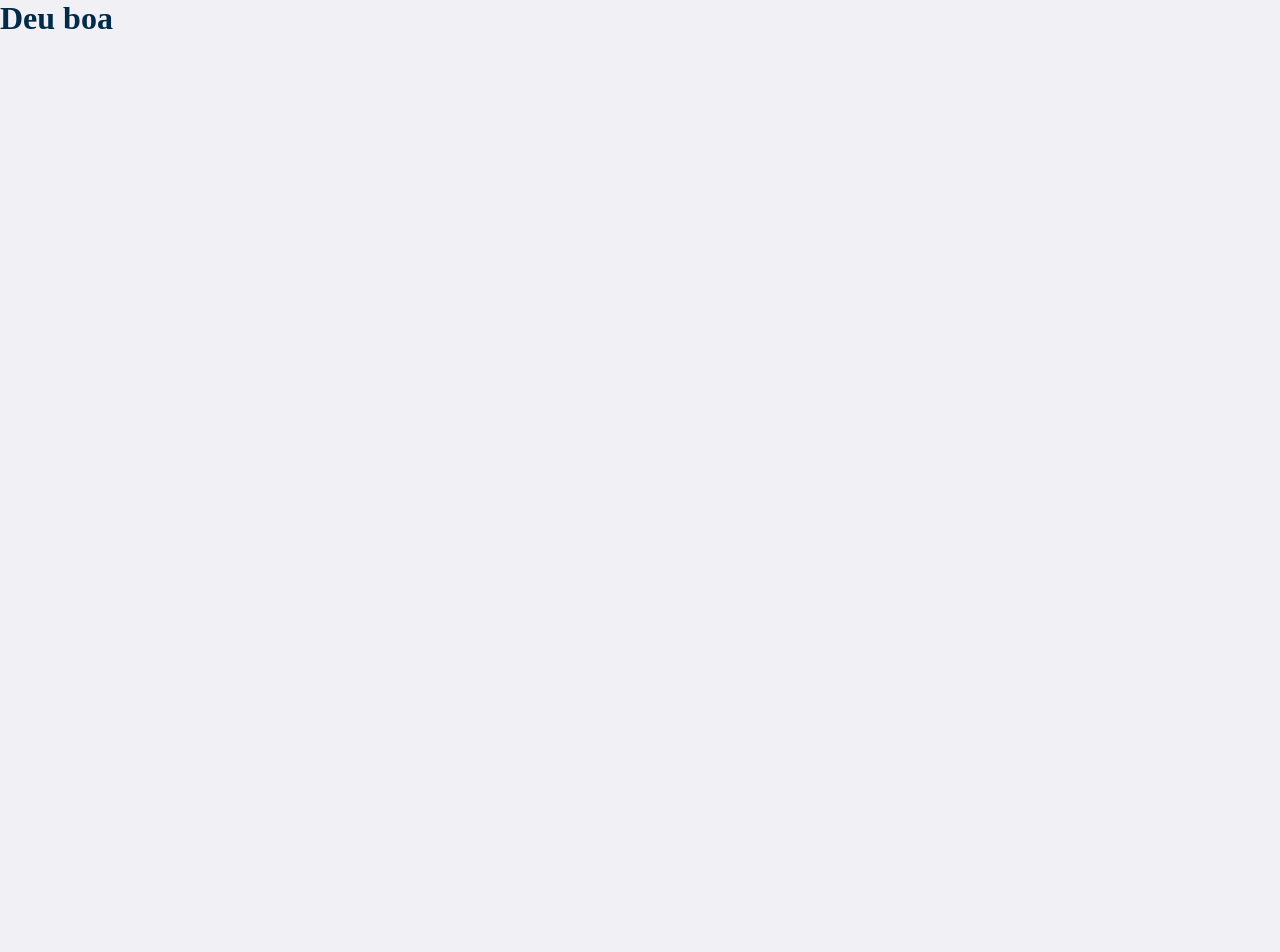
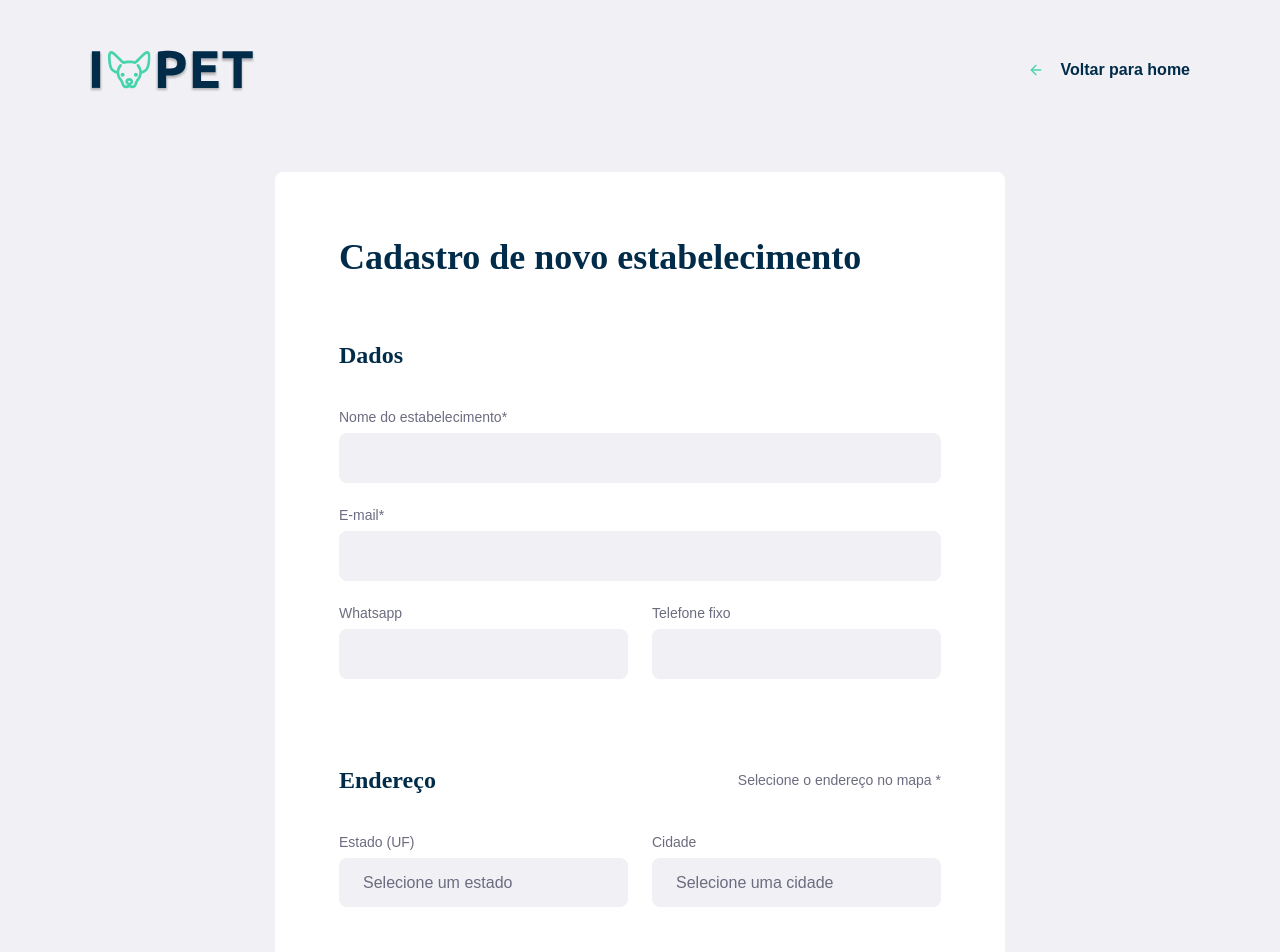
Before and after one commit to danielalves96/I-Pet, a React (Create React App) app in the folder web/: page /create-point in a window 1280 px wide. Shown: the top 952 px of the page. Before the commit the page ends 800 px from the top, so only its background shows below. Built offline with nearby package versions, Linux system fonts and the light colour scheme.

Commit message:
IPET-0008 Criação da tela de criação de estabelecimentos

```diff
--- a/web/package.json
+++ b/web/package.json
@@ -11,9 +11,11 @@
     "@types/react": "^16.9.55",
     "@types/react-dom": "^16.9.8",
     "@types/react-router-dom": "^5.1.6",
+    "leaflet": "^1.7.1",
     "react": "^17.0.1",
     "react-dom": "^17.0.1",
     "react-icons": "^3.11.0",
+    "react-leaflet": "^3.0.0",
     "react-router-dom": "^5.2.0",
     "react-scripts": "4.0.0",
     "typescript": "^4.0.3",
--- a/web/src/pages/CreatePoint/index.tsx
+++ b/web/src/pages/CreatePoint/index.tsx
@@ -1,7 +1,128 @@
-import React from 'react';
+import React from "react";
+import { Link } from "react-router-dom";
+import { FiArrowLeft } from "react-icons/fi";
+
+import "./styles.css";
+
+import logo from "../../assets/logo.svg";
 
 const CreatePoint = () => {
-  return( <h1>Deu boa</h1>);
-}
+  return (
+    <div id="page-create-point">
+      <header>
+        <img className="width-15" src={logo} alt="I-PET" />
+
+        <Link to="/">
+          <FiArrowLeft />
+          Voltar para home
+        </Link>
+      </header>
+
+      <form>
+        <h1>Cadastro de novo estabelecimento</h1>
+
+        <fieldset>
+          <legend>
+            <h2>Dados</h2>
+          </legend>
+
+          <div className="field">
+            <label htmlFor="name">Nome do estabelecimento*</label>
+            <input type="text" name="name" id="name" />
+          </div>
+
+          <div className="field">
+            <label htmlFor="email">E-mail*</label>
+            <input type="email" name="email" id="email" />
+          </div>
+
+          <div className="field-group">
+            <div className="field">
+              <label htmlFor="whatsapp">Whatsapp</label>
+              <input type="text" name="whatsapp" id="whatsapp" />
+            </div>
+
+            <div className="field">
+              <label htmlFor="phone">Telefone fixo</label>
+              <input type="text" name="phone" id="phone" />
+            </div>
+          </div>
+        </fieldset>
+
+        <fieldset>
+          <legend>
+            <h2>Endereço</h2>
+            <span>Selecione o endereço no mapa *</span>
+          </legend>
+
+          <div className="field-group">
+            <div className="field">
+              <label htmlFor="uf">Estado (UF)</label>
+              <select name="uf" id="uf">
+                <option value="0">Selecione um estado</option>
+              </select>
+            </div>
+
+            <div className="field">
+              <label htmlFor="city">Cidade</label>
+              <select name="city" id="city">
+                <option value="0">Selecione uma cidade</option>
+              </select>
+            </div>
+          </div>
+        </fieldset>
+
+        <fieldset>
+          <legend>
+            <h2>Categorias de serviço</h2>
+            <span>Selecione uma ou mais categorias</span>
+          </legend>
+
+          <ul className="items-grid">
+            <li>
+              <img src="http://localhost:3333/uploads/adoption.svg" alt="teste"/>
+              <span>Oleo de cozinha</span>
+            </li>
+            <li className="selected">
+              <img src="http://localhost:3333/uploads/adoption.svg" alt="teste"/>
+              <span>Oleo de cozinha</span>
+            </li>
+            <li>
+              <img src="http://localhost:3333/uploads/adoption.svg" alt="teste"/>
+              <span>Oleo de cozinha</span>
+            </li>
+            <li>
+              <img src="http://localhost:3333/uploads/adoption.svg" alt="teste"/>
+              <span>Oleo de cozinha</span>
+            </li>
+            <li>
+              <img src="http://localhost:3333/uploads/adoption.svg" alt="teste"/>
+              <span>Oleo de cozinha</span>
+            </li>
+            <li>
+              <img src="http://localhost:3333/uploads/adoption.svg" alt="teste"/>
+              <span>Oleo de cozinha</span>
+            </li>
+            <li>
+              <img src="http://localhost:3333/uploads/adoption.svg" alt="teste"/>
+              <span>Oleo de cozinha</span>
+            </li>
+            <li>
+              <img src="http://localhost:3333/uploads/adoption.svg" alt="teste"/>
+              <span>Oleo de cozinha</span>
+            </li>
+            <li>
+              <img src="http://localhost:3333/uploads/adoption.svg" alt="teste"/>
+              <span>Oleo de cozinha</span>
+            </li>
+
+          </ul>
+        </fieldset>
+
+        <button type="submit">Cadastrar estabelecimento</button>
+      </form>
+    </div>
+  );
+};
 
 export default CreatePoint;
--- a/web/src/pages/CreatePoint/styles.css
+++ b/web/src/pages/CreatePoint/styles.css
@@ -0,0 +1,202 @@
+#page-create-point {
+    width: 100%;
+    max-width: 1100px;
+    margin: 0 auto;
+}
+
+#page-create-point header {
+    margin-top: 48px;
+    display: flex;
+    justify-content: space-between;
+    align-items: center;
+}
+
+#page-create-point header a {
+    color: var(--title-color);
+    font-weight: bold;
+    text-decoration: none;
+    display: flex;
+    align-items: center;
+}
+
+#page-create-point header a svg {
+    margin-right: 16px;
+    color: var(--primary-color);
+}
+
+#page-create-point form {
+    margin: 80px auto;
+    padding: 64px;
+    max-width: 730px;
+    background: #FFF;
+    border-radius: 8px;
+    display: flex;
+    flex-direction: column;
+}
+
+#page-create-point form h1 {
+    font-size: 36px;
+}
+
+#page-create-point form fieldset {
+    margin-top: 64px;
+    min-inline-size: auto;
+    border: 0;
+}
+
+#page-create-point form legend {
+    width: 100%;
+    display: flex;
+    justify-content: space-between;
+    align-items: center;
+    margin-bottom: 40px;
+}
+
+#page-create-point form legend h2 {
+    font-size: 24px;
+}
+
+#page-create-point form legend span {
+    font-size: 14px;
+    font-weight: normal;
+    color: var(--text-color);
+}
+
+#page-create-point form .field-group {
+    flex: 1;
+    display: flex;
+}
+
+#page-create-point form .field {
+    flex: 1;
+    display: flex;
+    flex-direction: column;
+    margin-bottom: 24px;
+}
+
+#page-create-point form .field input[type=text],
+#page-create-point form .field input[type=email],
+#page-create-point form .field input[type=number] {
+    flex: 1;
+    background: #F0F0F5;
+    border-radius: 8px;
+    border: 0;
+    padding: 16px 24px;
+    font-size: 16px;
+    color: #6C6C80;
+}
+
+#page-create-point form .field select {
+    -webkit-appearance: none;
+    -moz-appearance: none;
+    appearance: none;
+    flex: 1;
+    background: #F0F0F5;
+    border-radius: 8px;
+    border: 0;
+    padding: 16px 24px;
+    font-size: 16px;
+    color: #6C6C80;
+}
+
+#page-create-point form .field input::placeholder {
+    color: #A0A0B2;
+}
+
+#page-create-point form .field label {
+    font-size: 14px;
+    margin-bottom: 8px;
+}
+
+#page-create-point form .field :disabled {
+    cursor: not-allowed;
+}
+
+#page-create-point form .field-group .field+.field {
+    margin-left: 24px;
+}
+
+#page-create-point form .field-group input+input {
+    margin-left: 24px;
+}
+
+#page-create-point form .field-check {
+    flex-direction: row;
+    align-items: center;
+}
+
+#page-create-point form .field-check input[type=checkbox] {
+    background: #F0F0F5;
+}
+
+#page-create-point form .field-check label {
+    margin: 0 0 0 8px;
+}
+
+#page-create-point form .leaflet-container {
+    width: 100%;
+    height: 350px;
+    border-radius: 8px;
+    margin-bottom: 24px;
+}
+
+#page-create-point form button {
+    width: 260px;
+    height: 56px;
+    background: var(--primary-color);
+    border-radius: 8px;
+    color: #FFF;
+    font-weight: bold;
+    font-size: 16px;
+    border: 0;
+    align-self: flex-end;
+    margin-top: 40px;
+    transition: background-color 0.2s;
+    cursor: pointer;
+}
+
+#page-create-point form button:hover {
+    background: #002B49;
+}
+
+.items-grid {
+    display: grid;
+    grid-template-columns: repeat(3, 1fr);
+    gap: 16px;
+    list-style: none;
+}
+
+.items-grid li {
+    background: #f5f5f5;
+    border: 2px solid #f5f5f5;
+    height: 180px;
+    border-radius: 8px;
+    padding: 32px 24px 16px;
+    display: flex;
+    flex-direction: column;
+    justify-content: space-between;
+    align-items: center;
+    text-align: center;
+    cursor: pointer;
+}
+
+.items-grid li span {
+    flex: 1;
+    margin-top: 12px;
+    display: flex;
+    align-items: center;
+    color: var(--title-color)
+}
+
+.items-grid li.selected {
+    background: #E1FAEC;
+    border: 2px solid #47D4AC;
+}
+
+.items-grid img {
+    width: 65%;
+}
+
+.width-15 {
+    width: 15%;
+}
--- a/web/src/pages/Home/styles.css
+++ b/web/src/pages/Home/styles.css
@@ -25,7 +25,7 @@ main p {
     line-height: 38px;
 }
 
-a {
+#page-home a {
     width: 100%;
     max-width: 360px;
     height: 72px;
@@ -38,7 +38,7 @@ a {
     margin-top: 100px;
 }
 
-a span {
+#page-home a span {
     display: block;
     background: #002B49;
     width: 72px;
@@ -49,19 +49,19 @@ a span {
     transition: background-color 0.2s;
 }
 
-a span svg {
+#page-home a span svg {
     color: #FFF;
     width: 20px;
     height: 20px;
 }
 
-a strong {
+#page-home a strong {
     flex: 1;
     text-align: center;
     color: #002B49;
 }
 
-a:hover {
+#page-home a:hover {
     background: #47D4AC;
 }
 
```
Also changed, not shown: 1 other file (tests, documents, lock files or other folders).
